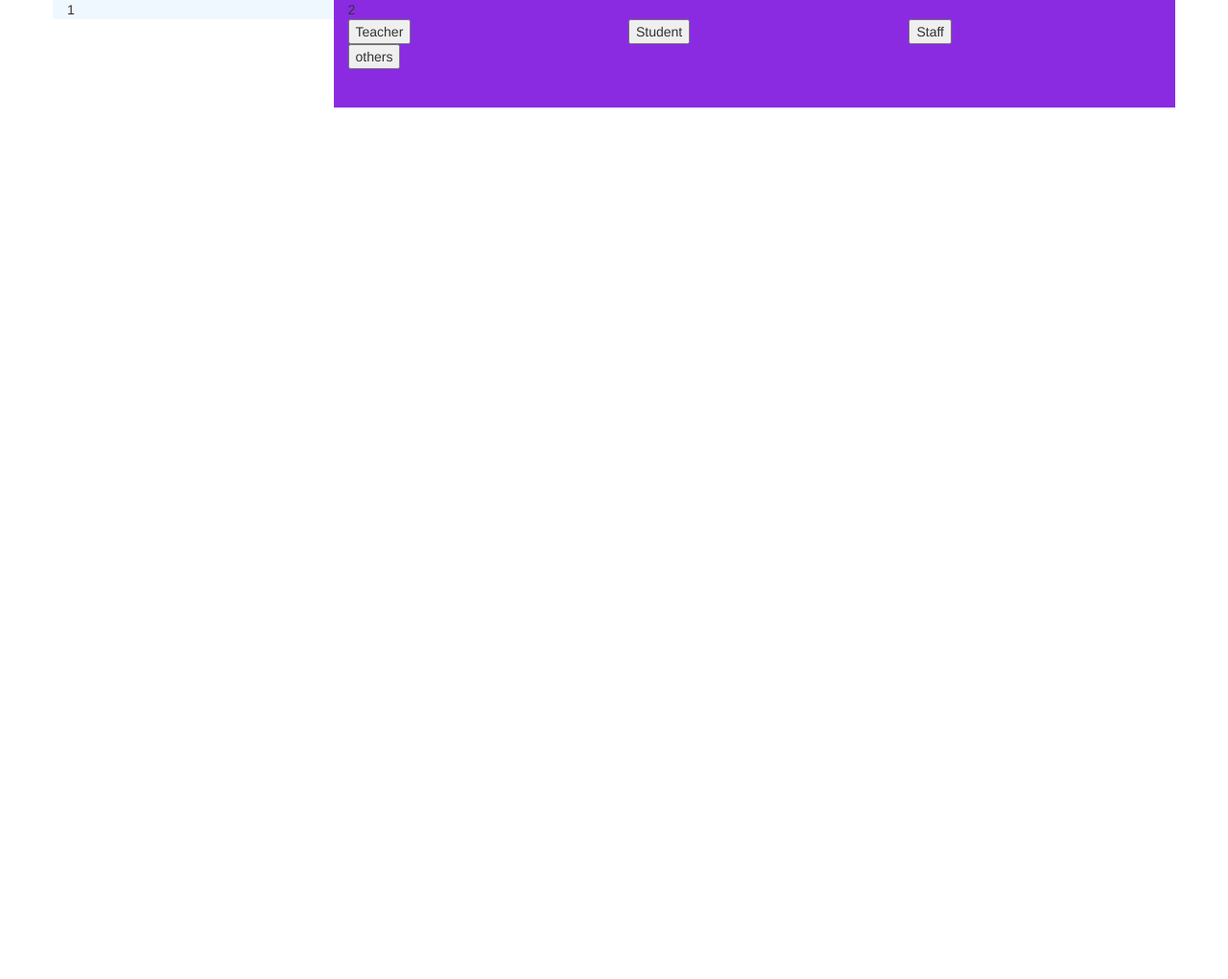
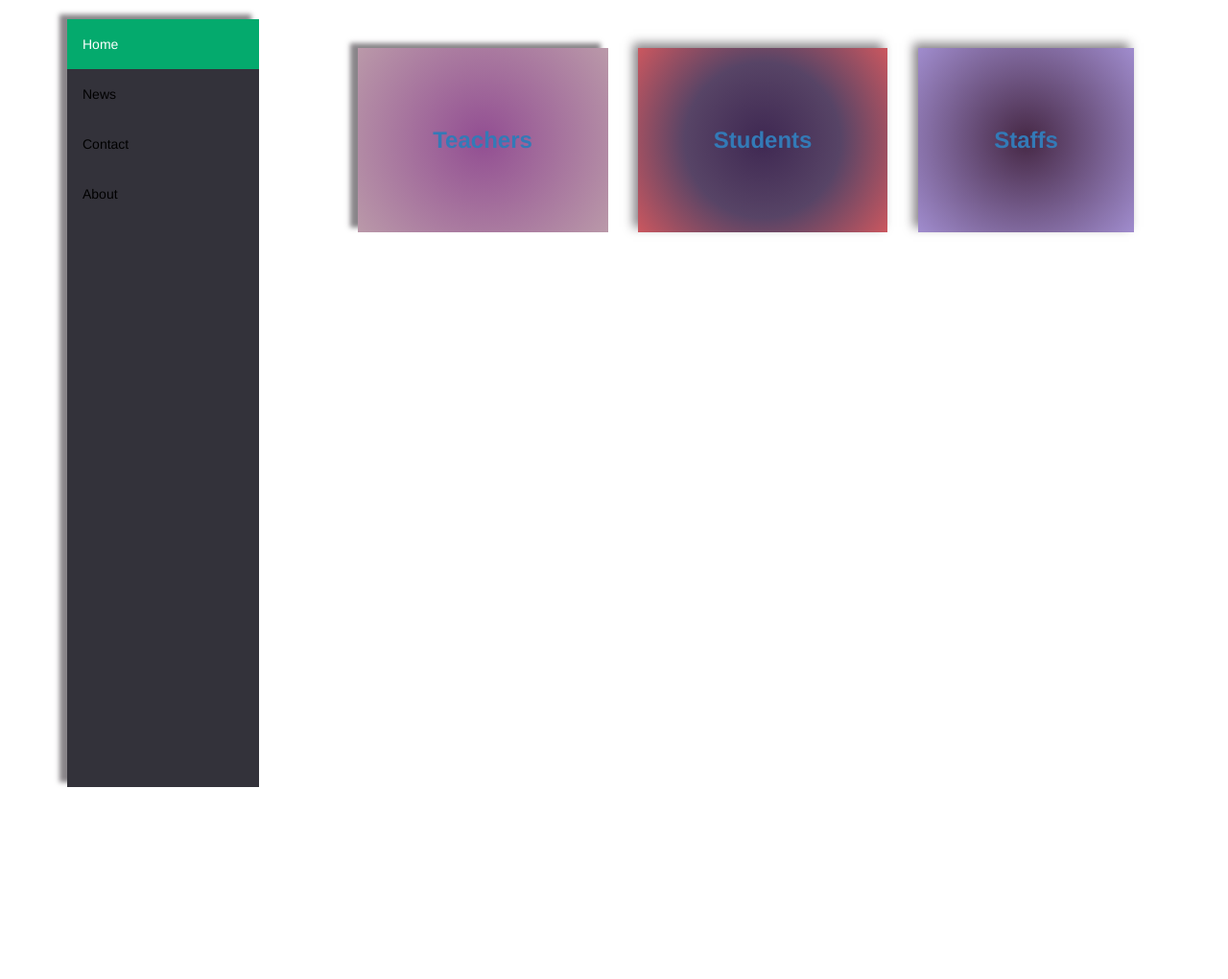
Before and after one commit to eliki-hue/school_DBMS, a Django app: page / in a window 1280 px wide. Shown: the whole page at 96% size. Before the commit the page ends 112 px from the top, so only its background shows below. Run offline with Django 4.2, Linux system fonts and the light colour scheme; the visitor is signed in with stand-in values (Sample User, id 1); some libraries are stand-ins or nearby versions.

Commit message:
created teachers.html

```diff
--- a/myschool/templates/dashboard.html
+++ b/myschool/templates/dashboard.html
@@ -1,4 +1,5 @@
 {% load bootstrap3 %}
+{% load static %}
 <!DOCTYPE html>
 <html lang="en">
 <head>
@@ -14,22 +15,42 @@
 
 <!-- Latest compiled and minified JavaScript -->
 <script src="https://cdn.jsdelivr.net/npm/bootstrap@3.3.7/dist/js/bootstrap.min.js" integrity="sha384-Tc5IQib027qvyjSMfHjOMaLkfuWVxZxUPnCJA7l2mCWNIpG9mGCD8wGNIcPD7Txa" crossorigin="anonymous"></script>
-<link rel="stylesheet" href="{% static 'style.css'}">
+{% block styles %}
+{% bootstrap_css %}
+<link rel="stylesheet" href="{% static 'style.css' %}">
+{% endblock %}
+
 </head>
-<body>
+<body >
     <div class="container">
-        <div class="row">
-            <div class="col-sm-3" style="background-color: aliceblue;">1
+        <div class="row" >
+
+
+
+
+            <div class="col-sm-3" >
+                <div class="sidebar">
+                    <a class="active" href="#home">Home</a>
+                    <a href="#news">News</a>
+                    <a href="#contact">Contact</a>
+                    <a href="#about">About</a>
+                  </div>
+
+                  <!-- Page content -->
+                  <div class="content">
+
+
+
+                  </div>
 
             </div>
-            <div class="col-sm-9" style="background-color: blueviolet;">2
+            <div class="col-sm-9" style="background-color: blujeviolet;">
             <div class="row">
-                <div class="col-sm-4"><button>Teacher</button></div>
-                <div class="col-sm-4"><button>Student</button></div>
-                <div class="col-sm-4"><button>Staff</button></div>
+                <div class="col-sm-4"><a href="{% url 'teachers' %}"><button class="button-teacher">Teachers</button></a></div>
+                <div class="col-sm-4"><a href=""><button class="button-student">Students</button></a></div>
+                <div class="col-sm-4"><a href=""><button class="button-staff">Staffs</button></a></div>
             </div>
-                <div class="shadow p-3 mb-5 bg-white rounded"><button>others</button></div><br><br>
-            </div>
+
         </div>
     </div>
 
--- a/myschool/urls.py
+++ b/myschool/urls.py
@@ -5,7 +5,7 @@ from django.conf.urls.static import static
 
 urlpatterns=[
     path('' , views.dashboard , name='dashboard'),
-    path('ff', views.home, name ='home'),
+    path('teachers', views.teachers, name ='teachers'),
     path('my_post', views.add_post, name='my_post'),
     path('add_business', views.add_business, name='add_business'),
     path('add_neighbourhood', views.add_neighbourhood, name='add_neighbourhood'),
--- a/myschool/views.py
+++ b/myschool/views.py
@@ -19,13 +19,13 @@ def dashboard(request):
     return render(request, 'dashboard.html')
 
 @login_required(login_url='/accounts/login/')
-def home(request):
-    neighbourHood = Teacher.objects.all()
-    message ="Select your Neighbourhoods"
+def teachers(request):
+    teachers = Teacher.objects.all()
 
 
 
-    return render(request,'index.html',{'neighbourhoods': neighbourHood, 'message': message})
+
+    return render(request,'teachers.html',{'teachers':teachers})
 
 
 
@@ -41,7 +41,7 @@ def add_business(request):
         if form.is_valid():
             form.save()
             print('saved successfully')
-            return redirect(home)
+            return redirect()
         else:
             print('not not saved')
 
@@ -73,7 +73,7 @@ def add_neighbourhood(request):
         form = TeacherForm(request.POST, request.FILES)
         if form.is_valid():
             form.save()
-            return redirect(home)
+            return redirect()
 
     else:
         form = TeacherForm()
--- a/school/settings.py
+++ b/school/settings.py
@@ -120,7 +120,7 @@ AUTH_PASSWORD_VALIDATORS = [
 
 LANGUAGE_CODE = 'en-us'
 
-TIME_ZONE = 'UTC'
+TIME_ZONE = 'Africa/Nairobi'
 
 USE_I18N = True
 
--- a/static/style.css
+++ b/static/style.css
@@ -1,4 +1,136 @@
-button {
-    background-color: blue;
+.button-teacher {
+
+
+    -webkit-box-shadow: -8px -5px 5px 0px rgba(28,22,28,0.52);
+    -moz-box-shadow: -8px -5px 5px 0px rgba(28,22,28,0.52);
+    box-shadow: -8px -5px 5px 0px rgba(28,22,28,0.52);
+    padding: 30%;
+    border: none;
+    margin: 10px;
+
+    font-size: x-large;
+    font-weight: bolder;
+
+    background: hsla(209, 100%, 77%, 1);
+
+    background: radial-gradient(circle, rgb(135, 72, 141) 0%, rgb(150, 80, 112) 100%);
+
+    background: -moz-radial-gradient(circle, rgb(119, 54, 119) 0%, rgb(163, 90, 125) 100%);
+
+    background: -webkit-radial-gradient(circle, rgb(146, 78, 146) 0%, rgba(134, 76, 104, 0.568) 100%);
+
+    filter: progid: DXImageTransform.Microsoft.gradient( startColorstr="#8AC6FF", endColorstr="#EA72AD", GradientType=1 );
+}
+.button-student{
+    -webkit-box-shadow: -5px -5px 10px 0px rgba(28,22,28,0.52);
+    -moz-box-shadow: -5px -5px 10px 0px rgba(28,22,28,0.52);
+    box-shadow: -5px -5px 10px 0px rgba(28,22,28,0.52);
+    padding: 30%;
+    border: none;
+    margin: 10px;
+    font-size: x-large;
+    font-weight: bolder;
+
+    background: hsla(273, 50%, 58%, 1);
+
+background: radial-gradient(circle, rgb(46, 29, 59) 0%, rgb(77, 53, 97) 50%, hsla(356, 53%, 57%, 1) 100%);
+
+background: -moz-radial-gradient(circle, rgb(67, 42, 88) 0%, rgb(52, 40, 61) 50%, hsla(356, 53%, 57%, 1) 100%);
+
+background: -webkit-radial-gradient(circle, rgb(63, 40, 82) 0%, rgb(87, 68, 102) 50%, hsla(356, 53%, 57%, 1) 100%);
+
+filter: progid: DXImageTransform.Microsoft.gradient( startColorstr="#9A5ECA", endColorstr="#BD90E3", GradientType=1 );
 
 }
+
+.button-staff{
+    -webkit-box-shadow: -5px -5px 10px 0px rgba(28,22,28,0.52);
+    -moz-box-shadow: -5px -5px 10px 0px rgba(28,22,28,0.52);
+    box-shadow: -5px -5px 10px 0px rgba(28,22,28,0.52);
+    padding: 30%;
+    border: none;
+    margin: 10px;
+    font-size: x-large;
+    font-weight: bolder;
+
+    background: hsla(302, 82%, 76%, 1);
+
+background: radial-gradient(circle, rgb(68, 23, 67) 0%, hsla(258, 40%, 68%, 1) 100%);
+
+background: -moz-radial-gradient(circle, rgb(73, 40, 72) 0%, hsla(258, 40%, 68%, 1) 100%);
+
+background: -webkit-radial-gradient(circle, rgb(70, 40, 69) 0%, hsla(258, 40%, 68%, 1) 100%);
+
+filter: progid: DXImageTransform.Microsoft.gradient( startColorstr="#F492F0", endColorstr="#A18DCE", GradientType=1 );
+
+}
+
+/* The side navigation menu */
+.sidebar {
+    margin: 0;
+    padding: 0;
+    width: 200px;
+    background-color: #33323a;
+    position: fixed;
+    height: 100%;
+    margin-left: 0px;
+    overflow: auto;
+    -webkit-box-shadow: -8px -5px 5px 0px rgba(28,22,28,0.52);
+    -moz-box-shadow: -8px -5px 5px 0px rgba(28,22,28,0.52);
+    box-shadow: -8px -5px 5px 0px rgba(28,22,28,0.52);
+
+  }
+
+  /* Sidebar links */
+  .sidebar a {
+    display: block;
+    color: black;
+    padding: 16px;
+    text-decoration: none;
+  }
+
+  /* Active/current link */
+  .sidebar a.active {
+    background-color: #04AA6D;
+    color: white;
+  }
+
+  /* Links on mouse-over */
+  .sidebar a:hover:not(.active) {
+    background-color: #555;
+    color: white;
+  }
+
+  /* Page content. The value of the margin-left property should match the value of the sidebar's width property */
+  div.content {
+    margin-left: 200px;
+    padding: 1px 16px;
+    height: 1000px;
+  }
+
+  /* On screens that are less than 700px wide, make the sidebar into a topbar */
+  @media screen and (max-width: 700px) {
+    .sidebar {
+      width: 100%;
+      height: auto;
+      position: relative;
+    }
+    .sidebar a {float: left;}
+    div.content {margin-left: 0;}
+  }
+
+  /* On screens that are less than 400px, display the bar vertically, instead of horizontally */
+  @media screen and (max-width: 400px) {
+    .sidebar a {
+      text-align: center;
+      float: none;
+    }
+  }
+
+  .container {
+      background-color: rgbra(46, 44, 44, 0.836);
+
+  }
+  .row {
+      margin-top: 20px;
+  }
```
Also changed, not shown: myschool/templates/teachers.html (added, +8 -0 lines).
